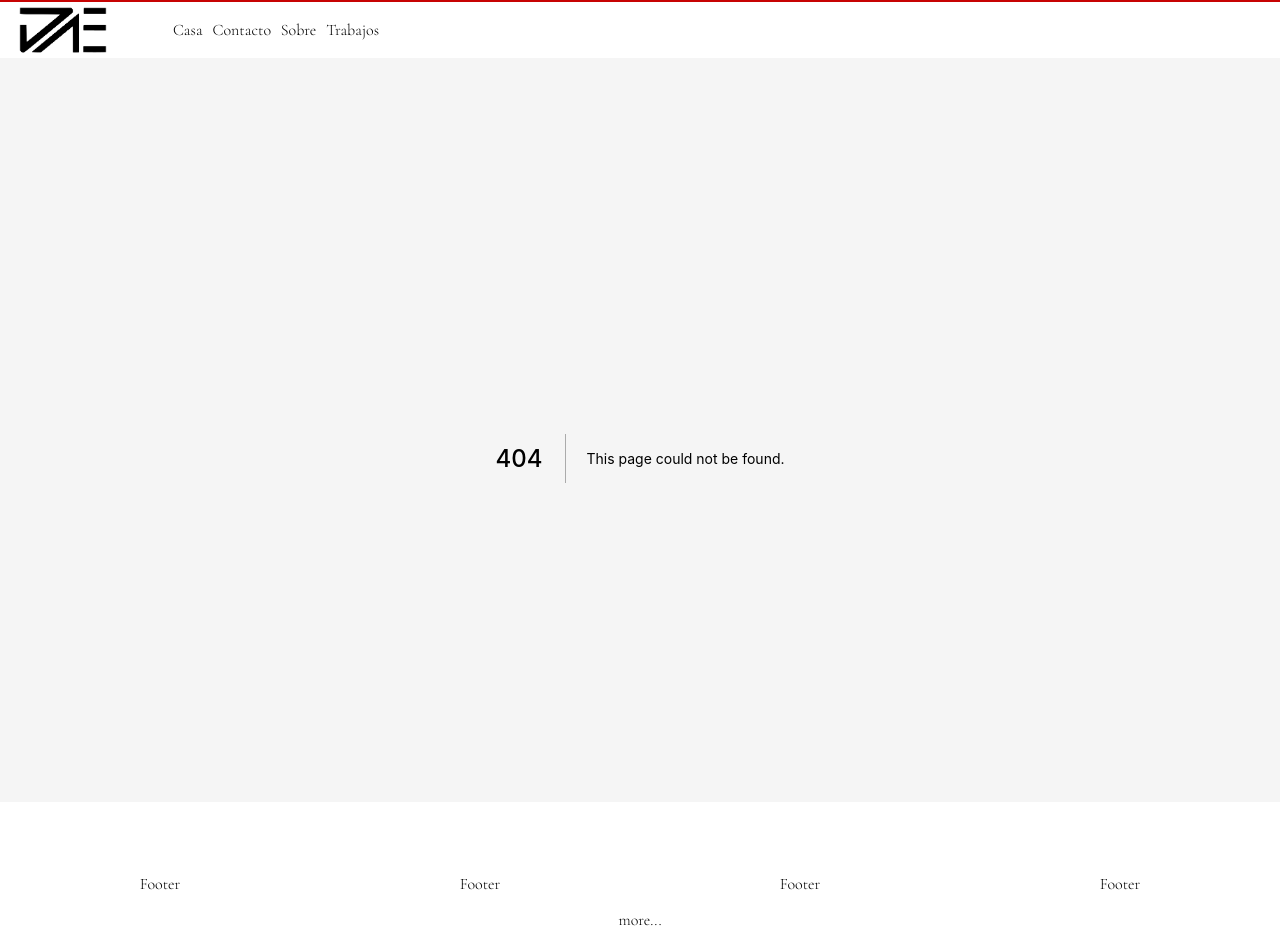
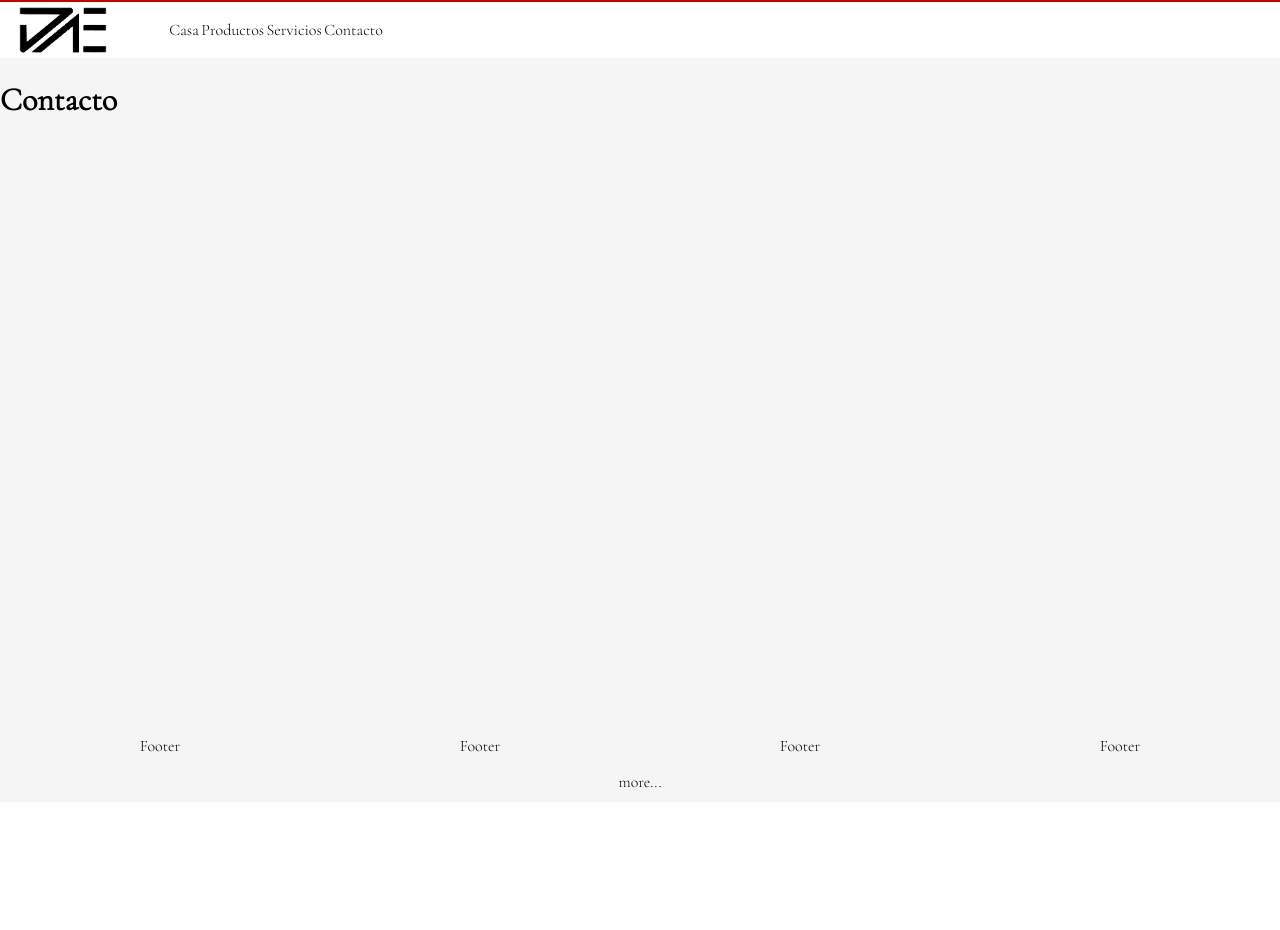
Before and after one commit to emmanuel-a-g/cdmx, a Next.js app: page /contacto in a window 1280 px wide. Before the commit this address had no page. After the commit the page ends 802 px from the top, so only its background shows below. Built offline with nearby package versions, Linux system fonts and the light colour scheme.

Commit message:
home contacto servicios productos complete

```diff
--- a/components/layout/navigation.js
+++ b/components/layout/navigation.js
@@ -1,4 +1,5 @@
 import styles from "./navigation.module.css";
+import Link from "next/link";
 function Navigation() {
   return (
     <nav className={styles.nav}>
@@ -6,10 +7,26 @@ function Navigation() {
         <img src="./logoDavid.png" width={100} className={styles.logo} />
       </div>
       <ul className={styles.list}>
-        <li className={styles.item}>Casa</li>
-        <li className={styles.item}>Contacto</li>
-        <li className={styles.item}>Sobre</li>
-        <li className={styles.item}>Trabajos</li>
+        <li className={styles.item}>
+          <Link href="/">
+            <a className={styles.anchor} title="home">Casa</a>
+          </Link>
+        </li>
+        <li className={styles.item}>
+          <Link href="/productos">
+            <a className={styles.anchor} title="productos">Productos</a>
+          </Link>
+        </li>
+        <li className={styles.item}>
+          <Link href="/servicios">
+            <a className={styles.anchor} title="servicios">Servicios</a>
+          </Link>
+        </li>
+        <li className={styles.item}>
+        <Link href="/contacto">
+            <a className={styles.anchor} title="contacto">Contacto</a>
+          </Link>
+        </li>
       </ul>
     </nav>
   );
--- a/components/layout/navigation.module.css
+++ b/components/layout/navigation.module.css
@@ -17,6 +17,10 @@
 .item {
   display: inline;
 }
+.anchor {
+  text-decoration: none;
+  color: black;
+}
 .left {
   grid-column: 1 / span 1;
   display: flex;
--- a/package.json
+++ b/package.json
@@ -21,6 +21,9 @@
   },
   "homepage": "https://github.com/emmanuel-a-g/cdmx#readme",
   "dependencies": {
+    "@emotion/react": "^11.9.3",
+    "@emotion/styled": "^11.9.3",
+    "@mui/material": "^5.9.1",
     "next": "^12.2.2",
     "react": "^18.2.0",
     "react-dom": "^18.2.0"
--- /dev/null
+++ b/pages/contacto.js
@@ -0,0 +1,12 @@
+import Head from "next/head";
+function Contacto() {
+  return (
+    <div>
+      <Head>
+        <title>Contacto</title>
+      </Head>
+      <h1>Contacto</h1>
+    </div>
+  );
+}
+export default Contacto;
```
Also changed, not shown: pages/productos.js (added, +13 -0 lines), pages/servicios.js (added, +12 -0 lines), public/logo.png (added), 1 other file (tests, documents, lock files or other folders).
